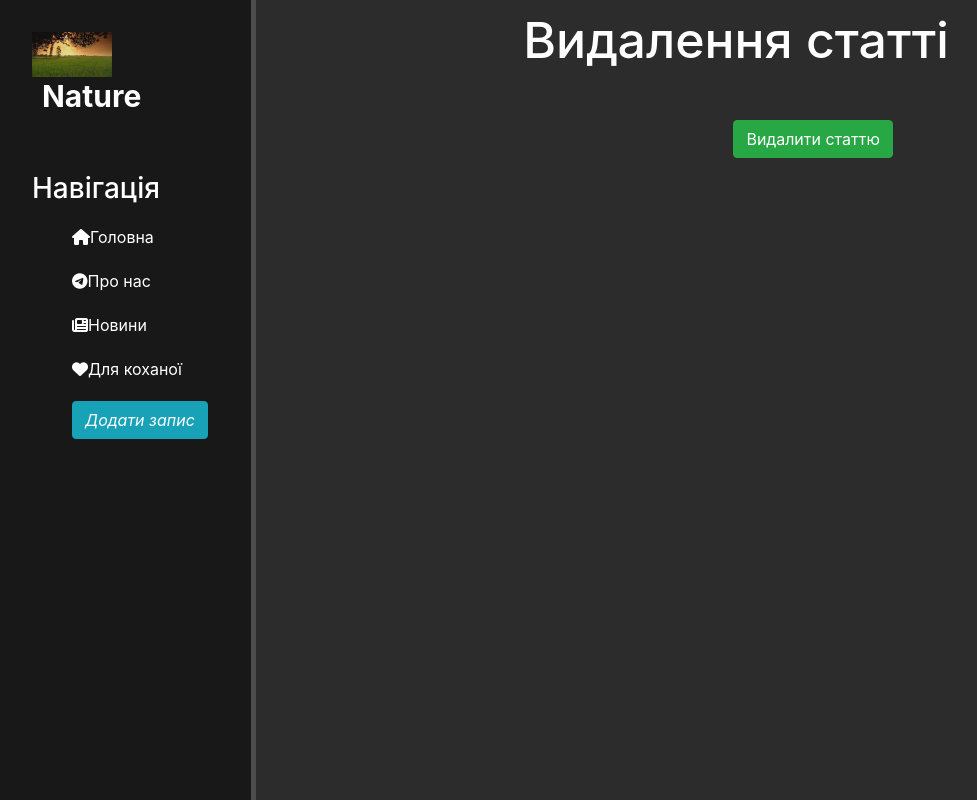
After one commit to maksympash-code/Django, a Django app: page /news/2/delete in a window 1280 px wide. The commit adds this page. Shown: the whole page, without its empty margins (0-977 px from the left). Run offline with Django 5.2, Linux system fonts and the light colour scheme; data comes from the database, SQL or seed files in the repository; both versions use the stored data as it was after the commit; some libraries are stand-ins or nearby versions.

Commit message:
lessons_11(last_lesson)

```diff
--- a/news/models.py
+++ b/news/models.py
@@ -9,6 +9,9 @@ class Articles(models.Model):
     def __str__(self):
         return self.title
 
+    def get_absolute_url(self):
+        return f"/news/{self.id}"
+
     class Meta:
         verbose_name = 'Новина'
         verbose_name_plural = 'Новини'
--- a/news/templates/news/details_view.html
+++ b/news/templates/news/details_view.html
@@ -7,6 +7,9 @@
         <h1>{{ article.title }}</h1>
         <p>{{ article.date }}</p>
         <p>{{ article.full_text }}</p>
+        <a href="{% url 'news-delete' article.id %}" class="btn btn-danger">Видалити статтю</a>
+        <a href="{% url 'news-update' article.id %}" class="btn btn-info">Редагувати статтю</a>
+
     </div>
 
 {#    {% include 'main/test_include.html' %} # Тестування методу include#}
--- /dev/null
+++ b/news/templates/news/news-delete.html
@@ -0,0 +1,14 @@
+{% extends 'main/layout.html' %}
+
+{% block title %}Видалення статті{% endblock %}
+
+{% block content %}
+    <div class="features">
+        <h1>Видалення статті</h1>
+        <form method="post">
+            {% csrf_token %}
+            <button class="btn btn-success" type = "submit">Видалити статтю</button>
+        </form>
+    </div>
+
+{% endblock %}
--- a/news/urls.py
+++ b/news/urls.py
@@ -5,4 +5,6 @@ urlpatterns = [
     path('', views.news_home, name = 'news_home'),
     path('create', views.create, name = 'create'),
     path('<int:pk>', views.NewsDetailView.as_view(), name = 'news-detail'),
+    path('<int:pk>/update', views.NewsUpdateView.as_view(), name='news-update'),
+    path('<int:pk>/delete', views.NewsDeleteView.as_view(), name='news-delete'),
 ]
--- a/news/views.py
+++ b/news/views.py
@@ -1,7 +1,7 @@
 from django.shortcuts import render, redirect
 from .models import Articles
 from .forms import ArticlesForm
-from django.views.generic import DetailView
+from django.views.generic import DetailView, UpdateView, DeleteView
 
 def news_home(request):
     news = Articles.objects.all()
@@ -11,6 +11,16 @@ class NewsDetailView(DetailView):
     model = Articles
     template_name = 'news/details_view.html'
     context_object_name = 'article'
+
+class NewsUpdateView(UpdateView):
+    model = Articles
+    template_name = 'news/create.html'
+    form_class = ArticlesForm
+
+class NewsDeleteView(DeleteView):
+    model = Articles
+    success_url = '/news/'
+    template_name = 'news/news-delete.html'
 
 def create(request):
     error = ' '
```
Also changed, not shown: db.sqlite3.
